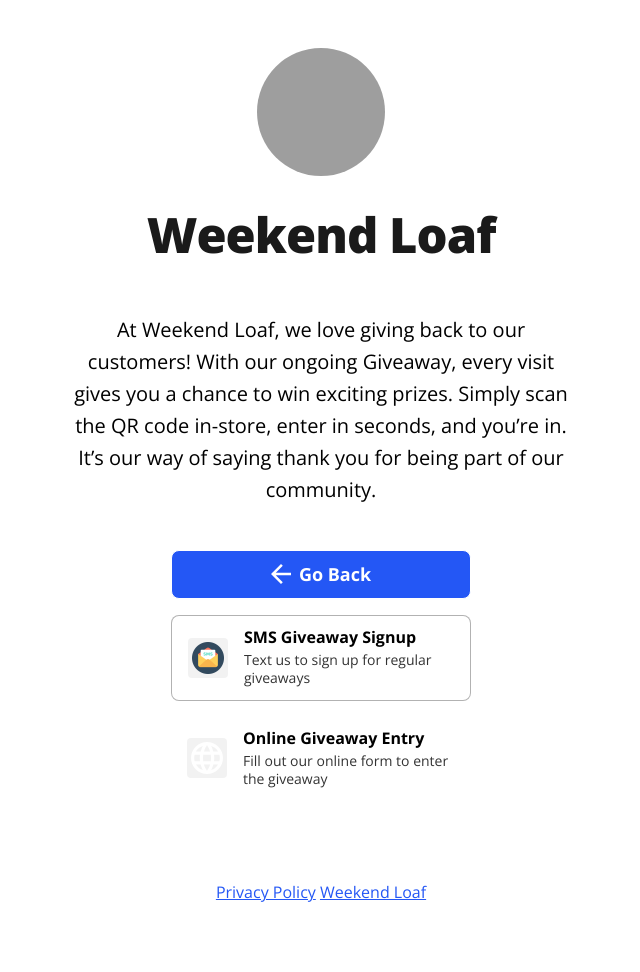
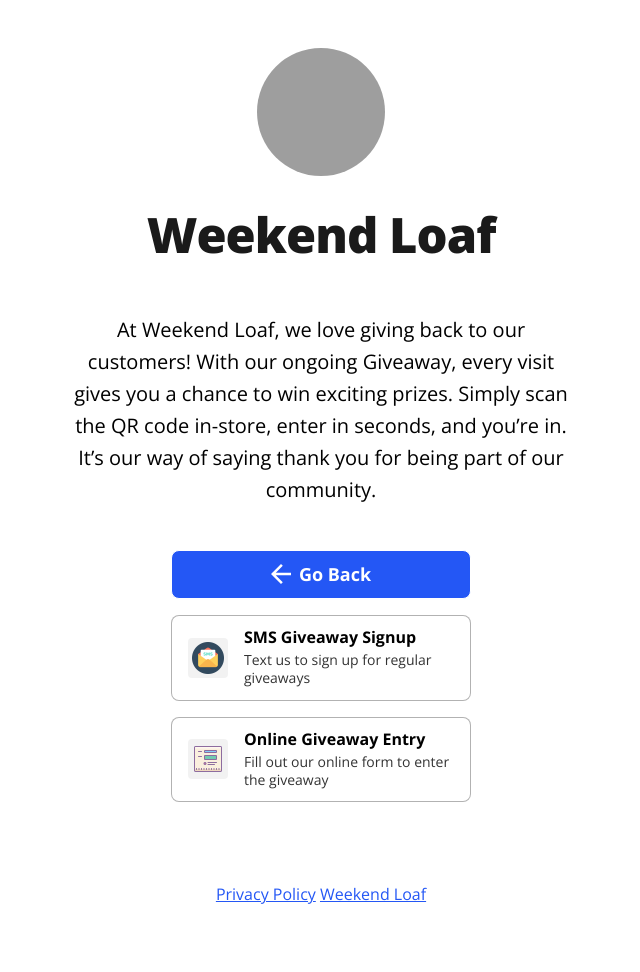
Before and after one commit to satishkn/WeekendLoaf, a Jekyll site: the page links/details.html, which Jekyll copies as it is, in a window 1280 px wide. Shown: the whole page, without its empty margins (319-959 px from the left). Built offline with Jekyll 4.4.1, drawn with Linux system fonts in a browser that asks for light colours; grey boxes are pictures that could not be loaded.

Commit message:
Simple fixes. Form used

```diff
--- a/links/details.html
+++ b/links/details.html
@@ -81,7 +81,7 @@
               </div>
 
               <!-- Default -->
-              <a class="button button-default" href="index.html" rel="noopener" role="button"> <img class="icon" aria-hidden="true" aria-hidden="true" src="images/icons/back.svg" alt="Back Icon">Go Back</a>
+              <a class="button button-default" href="index.html" rel="noopener" role="button"> <img class="icon" aria-hidden="true" src="images/icons/back.svg" alt="Back Icon">Go Back</a>
 
               <!-- SMS Giveaway Signup -->
               <a class="button-card button-telegram" href="sms:+17374248647?body=Hi! I'd like to sign up for Weekend Loaf giveaways" role="button">
@@ -94,8 +94,8 @@
 
               <!-- Online Giveaway Form -->
               <div id="giveaway-form-container">
-                <a class="button-card button-default" href="javascript:void(0)" onclick="showGiveawayForm()" role="button">
-                  <img class="icon" aria-hidden="true" src="images/icons/generic-website.svg" alt="Form Icon">
+                <a class="button-card button-telegram" href="javascript:void(0)" onclick="showGiveawayForm()" role="button">
+                  <img class="icon" aria-hidden="true" src="images/icons/form.png" alt="Form Icon">
                   <div class="button-content">
                     <p class="button-title">Online Giveaway Entry</p>
                     <p class="button-description">Fill out our online form to enter the giveaway</p>
@@ -128,7 +128,7 @@
                     frameborder="0"
                     marginheight="0"
                     marginwidth="0"
-                    style="max-width: 640px;"
+                    style="width: 95%; max-width: 95%; box-sizing: border-box;"
                     sandbox="allow-scripts allow-forms allow-same-origin allow-popups allow-popups-to-escape-sandbox">
               Loading…
             </iframe>
```
Also changed, not shown: links/images/icons/form.png (added).
